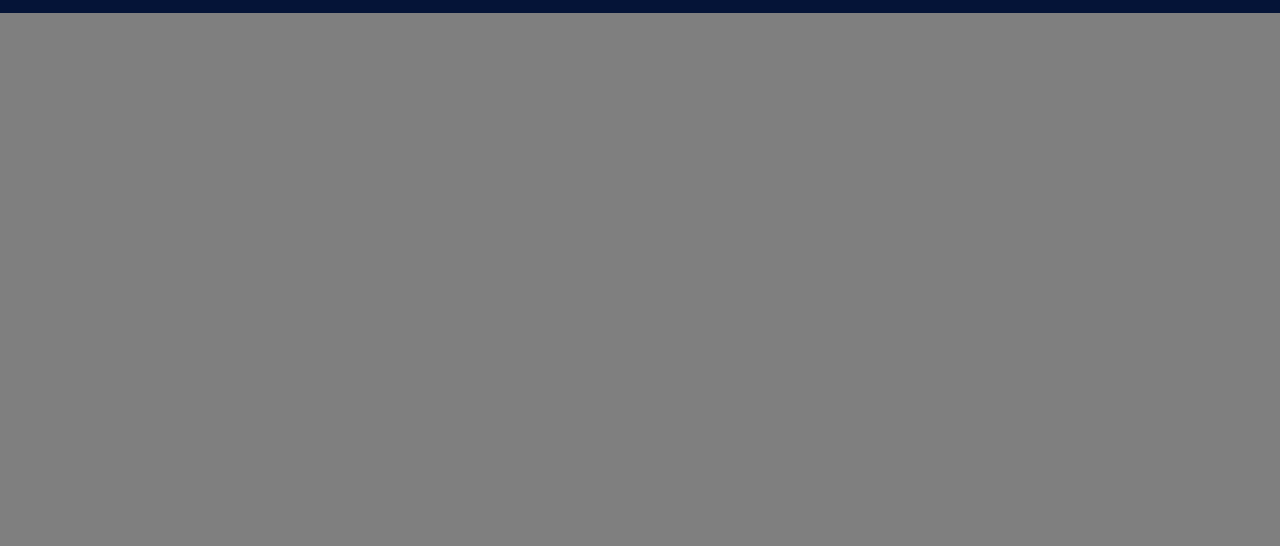
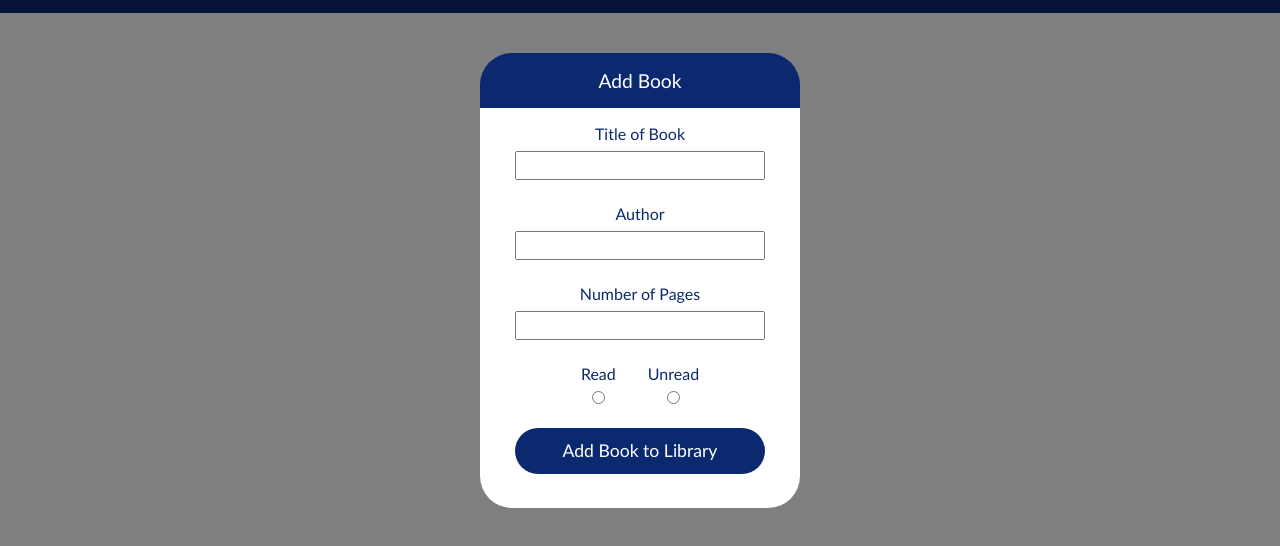
Before and after one commit to tomr345/library, a plain HTML site: page index.html in a window 1280 px wide. Both pictures are taken after a click on the icon 1174 px from the left and 66 px from the top of the page. Shown: the part 120-666 px from the top of the page. Drawn offline with Linux system fonts and the light colour scheme.

Commit message:
finished formatting and got overlay to work properly

```diff
--- a/index.html
+++ b/index.html
@@ -24,7 +24,36 @@
         </div>
         <div class="main">
             <div id="overlay">
-
+                <div id="dialog-box">
+                    <p id="overlay-heading">Add Book</p>
+                    <div class="book-details">
+                        <form action="#">
+                            <div class="list">
+                                <label for="">Title of Book</label>
+                                <input type="text" id="title">
+                            </div>
+                            <div class="list">
+                                <label for="author">Author</label>
+                                <input type="text" id="author">
+                            </div>
+                            <div class="list">
+                                <label for="pages">Number of Pages</label>
+                                <input type="number" id="pages">
+                            </div>
+                            <div class="list" id="radio-options">
+                                <div class="option">
+                                    <label for="Read">Read</label>
+                                    <input type="radio" id="Read" name="read-status">
+                                </div>
+                            <div class="option">
+                                    <label for="unread">Unread</label>
+                                    <input type="radio" id="unread" name="read-status">
+                            </div>
+                            </div>
+                            <button id="submit" type="submit">Add Book to Library</button>
+                        </form>
+                    </div>
+                </div>
             </div>
         </div>
     </div>
--- a/script.js
+++ b/script.js
@@ -3,5 +3,4 @@ const overlay = document.getElementById("overlay");
 
 plus.addEventListener('click', () => {
     overlay.style.display = "block";
-
 })
--- a/style.css
+++ b/style.css
@@ -103,6 +103,15 @@ svg path {
     background-color: var(--blue);
 }
 
+#dialog-box {
+    width: 100%;
+    height: 100%;
+    display: flex;
+    flex-direction: column;
+    justify-content: center;
+    align-items: center;
+}
+
 .book-details {
     width: 20rem;
     height: 25rem;
```
